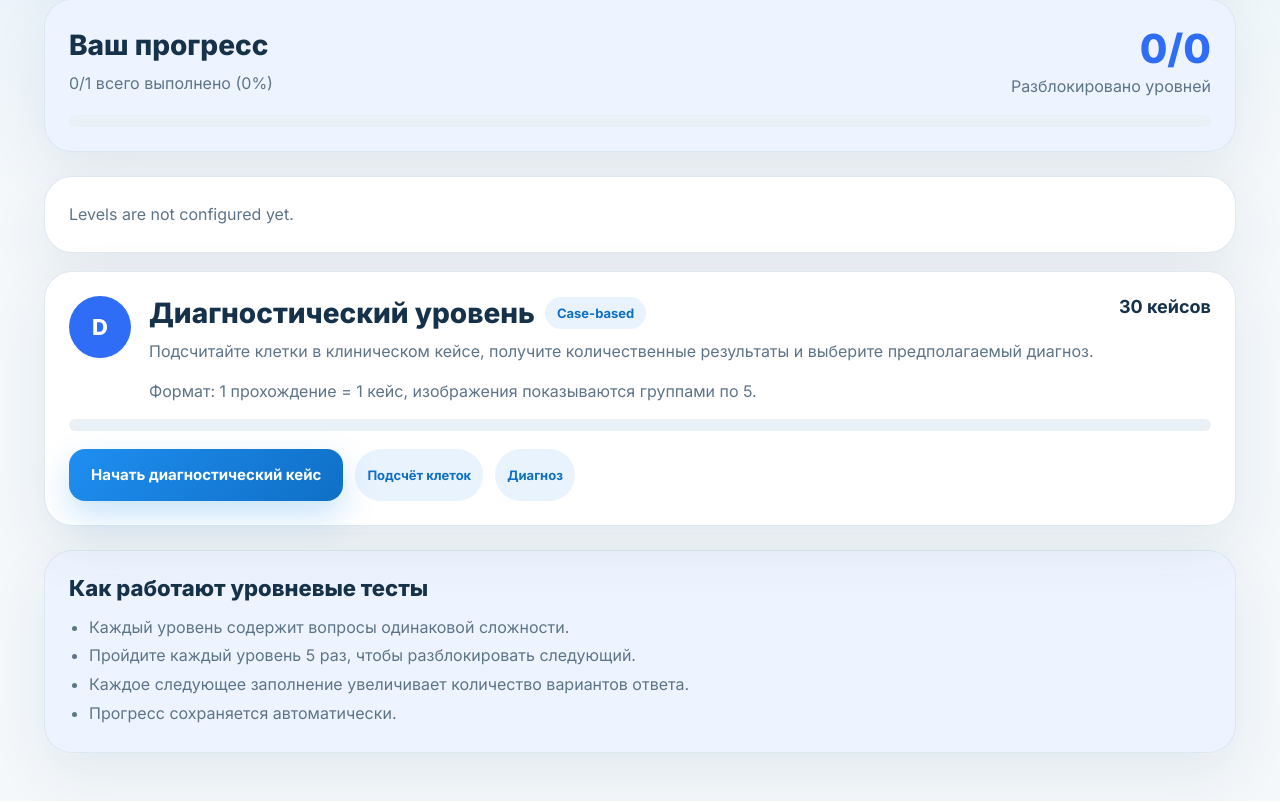
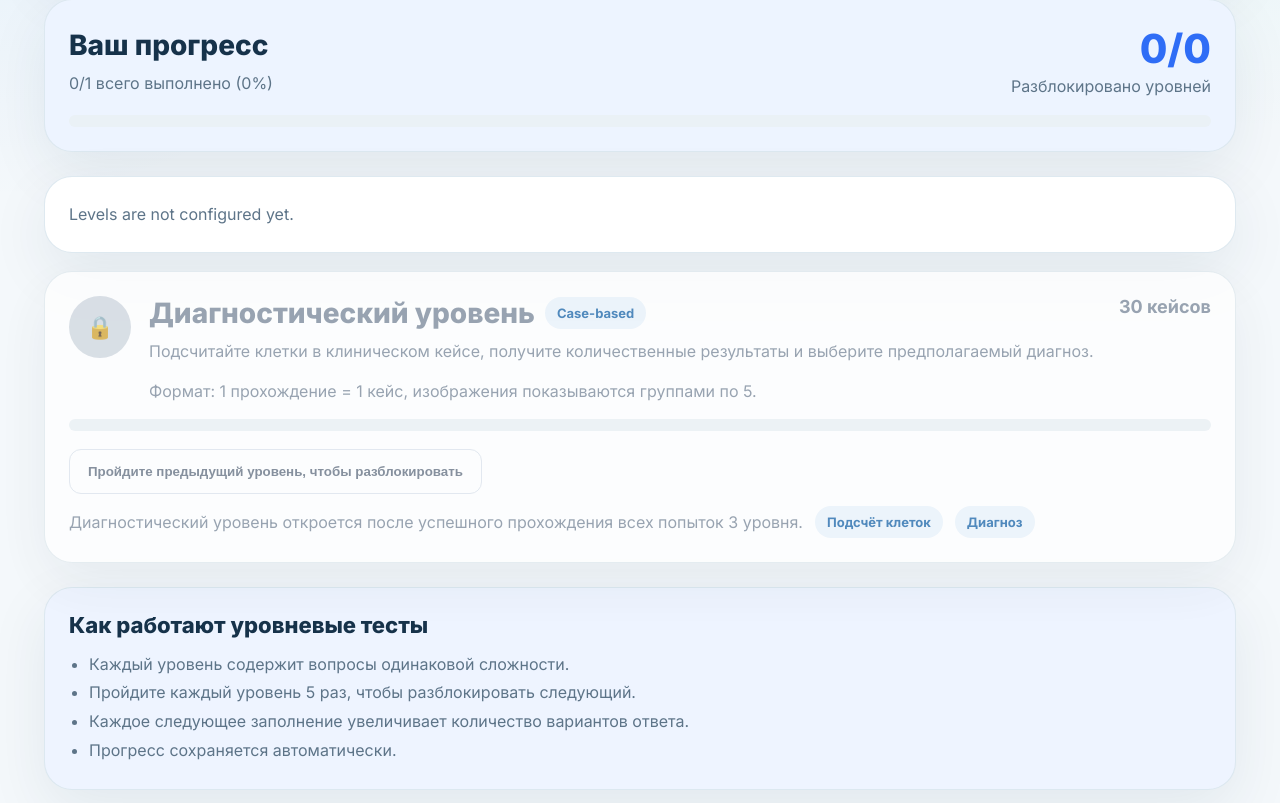
Before and after one commit to EkaterinaPchelenko/almazov_tests, a Django app: page /levels/ in a window 1280 px wide. Shown: the part 272-1075 px from the top of the page. Run offline with Django 5.2, Linux system fonts and the light colour scheme; the visitor is signed in with stand-in values (Sample User, id 1); data that the repository does not hold is empty; some libraries are stand-ins or nearby versions.

Commit message:
fixed front for levels

```diff
--- a/almazov_tests/backend/cells/services/level_tests.py
+++ b/almazov_tests/backend/cells/services/level_tests.py
@@ -237,3 +237,20 @@ def build_level_overview(user):
         "total_required": total_required,
         "overall_percent": int((total_completions / total_required) * 100),
     }
+
+
+def is_diagnostic_level_unlocked(user):
+    level_3 = Level.objects.filter(
+        is_active=True,
+        order=3,
+    ).first()
+
+    if not level_3:
+        return False
+
+    progress = UserLevelProgress.objects.filter(
+        user=user,
+        level=level_3,
+    ).first()
+
+    return bool(progress and progress.is_completed)
--- a/almazov_tests/backend/cells/views.py
+++ b/almazov_tests/backend/cells/views.py
@@ -21,6 +21,7 @@ from .services.level_tests import (
     get_allowed_cell_ids_for_level,
     get_choice_count_for_progress,
     get_or_create_level_progress,
+    is_diagnostic_level_unlocked,
 )
 from .services.diagnostic_cases import (
     build_counts_comparison,
@@ -117,6 +118,7 @@ def dashboard(request):
 @login_required
 def levels_page(request):
     context = build_level_overview(request.user)
+    context["diagnostic_level_unlocked"] = is_diagnostic_level_unlocked(request.user)
     return render(request, "levels.html", context)
 
 
@@ -383,6 +385,9 @@ def submit_answer_htmx(request, session_id):
 
 @login_required
 def start_diagnostic_case_level(request):
+    if not is_diagnostic_level_unlocked(request.user):
+        return redirect("levels_page")
+
     session = create_diagnostic_case_session(request.user)
 
     if session is None:
@@ -393,7 +398,6 @@ def start_diagnostic_case_level(request):
         )
 
     return redirect("diagnostic_case_page", session_id=session.id)
-
 
 @login_required
 def diagnostic_case_page(request, session_id):
--- /dev/null
+++ b/almazov_tests/backend/static/css/levels.css
@@ -0,0 +1,97 @@
+.diagnostic-level-card {
+    padding: 24px;
+}
+
+.diagnostic-level-card--locked {
+    opacity: 0.78;
+    filter: grayscale(0.25);
+}
+
+.diagnostic-level-card__header {
+    display: flex;
+    justify-content: space-between;
+    gap: 20px;
+    align-items: flex-start;
+    flex-wrap: wrap;
+}
+
+.diagnostic-level-card__main {
+    display: flex;
+    gap: 18px;
+    align-items: flex-start;
+}
+
+.diagnostic-level-card__icon {
+    width: 62px;
+    height: 62px;
+    border-radius: 50%;
+    display: grid;
+    place-items: center;
+    font-weight: 800;
+    font-size: 22px;
+    color: white;
+    background: #2f6df6;
+    flex-shrink: 0;
+}
+
+.diagnostic-level-card--locked .diagnostic-level-card__icon {
+    background: #cfd8e3;
+    color: #64748b;
+}
+
+.diagnostic-level-card__title-row {
+    display: flex;
+    gap: 10px;
+    flex-wrap: wrap;
+    align-items: center;
+}
+
+.diagnostic-level-card__title {
+    font-size: 28px;
+    font-weight: 800;
+}
+
+.diagnostic-level-card--locked .diagnostic-level-card__title,
+.diagnostic-level-card--locked .diagnostic-level-card__text,
+.diagnostic-level-card--locked .diagnostic-level-card__count {
+    color: #7b8da3;
+}
+
+.diagnostic-level-card__text {
+    margin-top: 8px;
+}
+
+.diagnostic-level-card__text--secondary {
+    margin-top: 14px;
+}
+
+.diagnostic-level-card__count {
+    font-size: 18px;
+    font-weight: 700;
+}
+
+.diagnostic-level-card__progress {
+    margin-top: 14px;
+}
+
+.diagnostic-level-card__footer {
+    margin-top: 18px;
+    display: flex;
+    gap: 12px;
+    flex-wrap: wrap;
+    align-items: center;
+}
+
+.diagnostic-level-card__locked-btn {
+    border: 1px solid #dbe4f0;
+    background: #ffffff;
+    color: #64748b;
+    border-radius: 12px;
+    padding: 14px 18px;
+    font-weight: 700;
+    cursor: not-allowed;
+}
+
+.diagnostic-level-card__locked-text {
+    color: #7b8da3;
+}
--- a/almazov_tests/backend/templates/levels.html
+++ b/almazov_tests/backend/templates/levels.html
@@ -1,7 +1,10 @@
 {% extends "base.html" %}
+{% load static %}
 
 {% block title %}Уровни тестов | Medical Cell Trainer{% endblock %}
-
+{% block extra_css %}
+<link rel="stylesheet" href="{% static 'css/levels.css' %}">
+{% endblock %}
 {% block content %}
 <section class="card card--soft" style="padding: 28px; margin-bottom: 24px;">
     <div style="display: flex; justify-content: space-between; gap: 20px; align-items: start; flex-wrap: wrap;">
@@ -114,55 +117,67 @@
         </div>
     {% endfor %}
 
-    <article class="card" style="padding: 24px;">
-        <div style="display: flex; justify-content: space-between; gap: 20px; align-items: start; flex-wrap: wrap;">
-            <div style="display: flex; gap: 18px; align-items: start;">
-                <div style="
-                    width: 62px;
-                    height: 62px;
-                    border-radius: 50%;
-                    display: grid;
-                    place-items: center;
-                    font-weight: 800;
-                    font-size: 22px;
-                    color: white;
-                    background: #2f6df6;
-                ">
+    <article class="card diagnostic-level-card {% if not diagnostic_level_unlocked %}diagnostic-level-card--locked{% endif %}">
+    <div class="diagnostic-level-card__header">
+        <div class="diagnostic-level-card__main">
+            <div class="diagnostic-level-card__icon">
+                {% if diagnostic_level_unlocked %}
                     D
+                {% else %}
+                    🔒
+                {% endif %}
             </div>
 
             <div>
-                    <div style="display: flex; gap: 10px; flex-wrap: wrap; align-items: center;">
-                        <div style="font-size: 28px; font-weight: 800;">
+                <div class="diagnostic-level-card__title-row">
+                    <div class="diagnostic-level-card__title">
                         Диагностический уровень
                     </div>
+
                     <span class="pill">Case-based</span>
                 </div>
 
-                    <div class="section-text" style="margin-top: 8px;">
+                <div class="section-text diagnostic-level-card__text">
                     Подсчитайте клетки в клиническом кейсе, получите количественные результаты
                     и выберите предполагаемый диагноз.
                 </div>
 
-                    <div class="section-text" style="margin-top: 14px;">
+                <div class="section-text diagnostic-level-card__text diagnostic-level-card__text--secondary">
                     Формат: 1 прохождение = 1 кейс, изображения показываются группами по 5.
                 </div>
             </div>
         </div>
 
-            <div style="font-size: 18px; font-weight: 700;">
+        <div class="diagnostic-level-card__count">
             30 кейсов
         </div>
     </div>
 
-        <div class="progress" style="margin-top: 14px;">
+    <div class="progress diagnostic-level-card__progress">
         <div class="progress__bar" style="width: 0%;"></div>
     </div>
 
-        <div style="margin-top: 18px; display: flex; gap: 12px; flex-wrap: wrap;">
-            <a href="{% url 'start_diagnostic_case_level' %}" class="btn btn--primary">
+    <div class="diagnostic-level-card__footer">
+        {% if diagnostic_level_unlocked %}
+            <a
+                href="{% url 'start_diagnostic_case_level' %}"
+                class="btn btn--primary"
+            >
                 Начать диагностический кейс
             </a>
+        {% else %}
+            <button
+                type="button"
+                disabled
+                class="diagnostic-level-card__locked-btn"
+            >
+                Пройдите предыдущий уровень, чтобы разблокировать
+            </button>
+
+            <span class="diagnostic-level-card__locked-text">
+                Диагностический уровень откроется после успешного прохождения всех попыток 3 уровня.
+            </span>
+        {% endif %}
 
         <span class="pill">Подсчёт клеток</span>
         <span class="pill">Диагноз</span>
```
Lines whose indentation alone changed are shown as unchanged.
